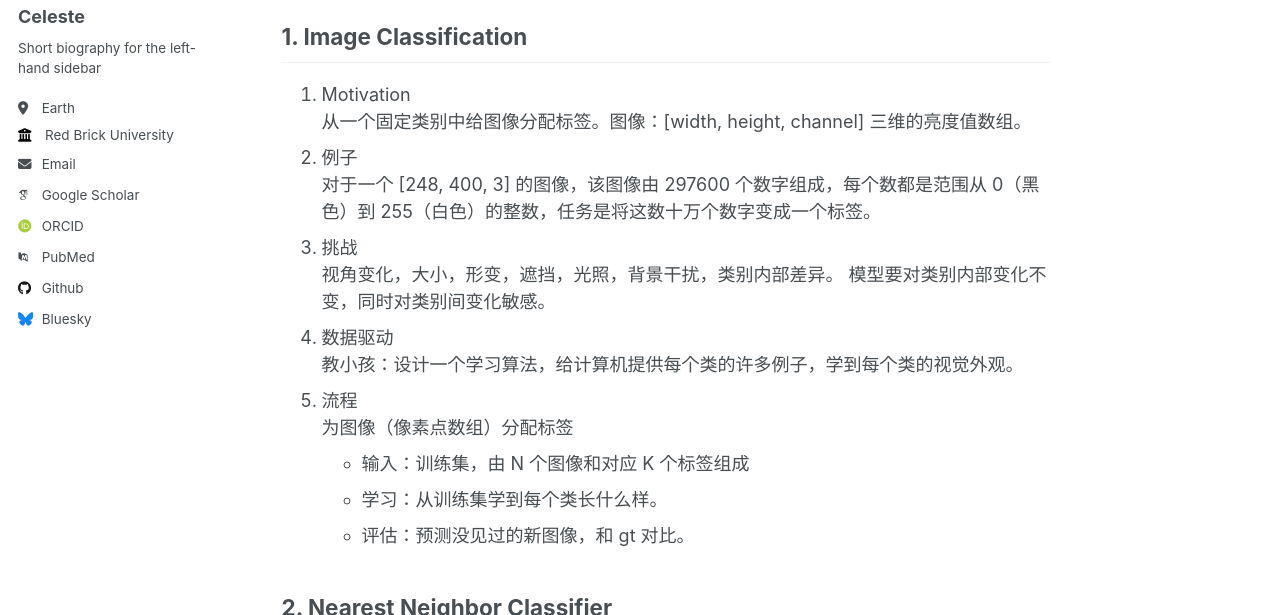
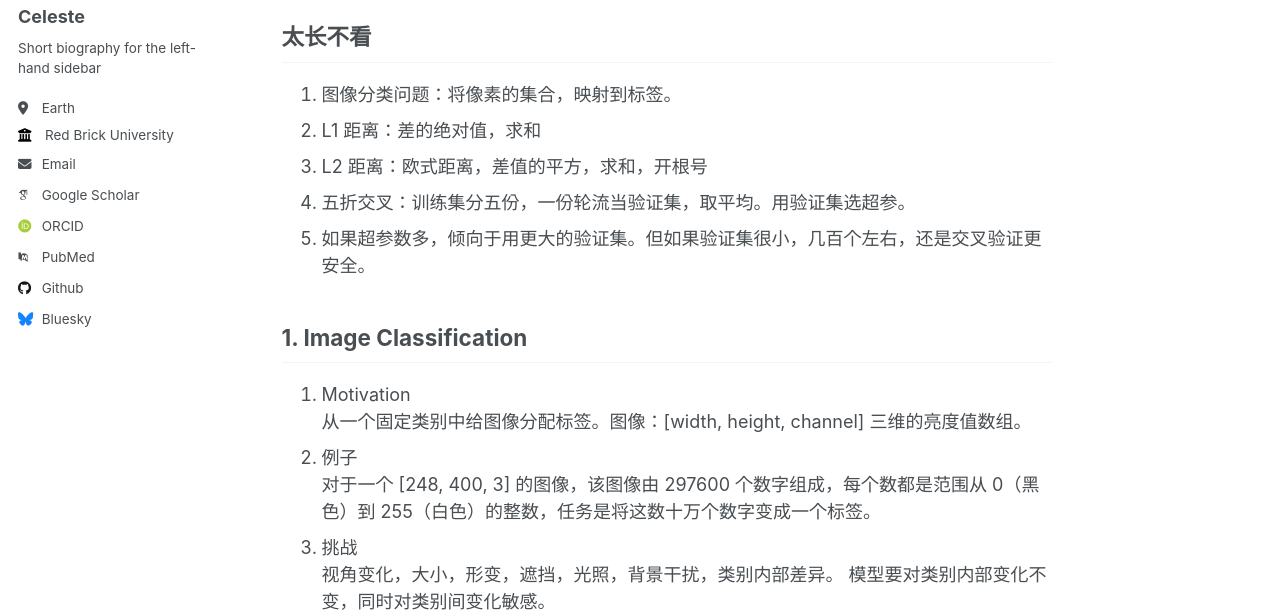
Before and after one commit to BUGERR/bugerr.github.io, a Jekyll site: the page built from _posts/2024-11-15-cs231n_1.md, in a window 1280 px wide and 900 px high, cut to the strip 285-900 px from the top of the window. Built offline with Jekyll 4.4.1, drawn with Linux system fonts in a browser that asks for light colours; some web fonts are replaced.

Commit message:
Update 2024-11-15-cs231n_1.md

```diff
--- a/_posts/2024-11-15-cs231n_1.md
+++ b/_posts/2024-11-15-cs231n_1.md
@@ -9,6 +9,13 @@ tags:
 ---
 
 # CS231n: 1. Introduction & KNN & Data Split
+
+## 太长不看
+1. 图像分类问题：将像素的集合，映射到标签。
+2. L1 距离：差的绝对值，求和
+3. L2 距离：欧式距离，差值的平方，求和，开根号
+4. 五折交叉：训练集分五份，一份轮流当验证集，取平均。用验证集选超参。
+5. 如果超参数多，倾向于用更大的验证集。但如果验证集很小，几百个左右，还是交叉验证更安全。
 
 ## 1. Image Classification
 1. Motivation \
```
